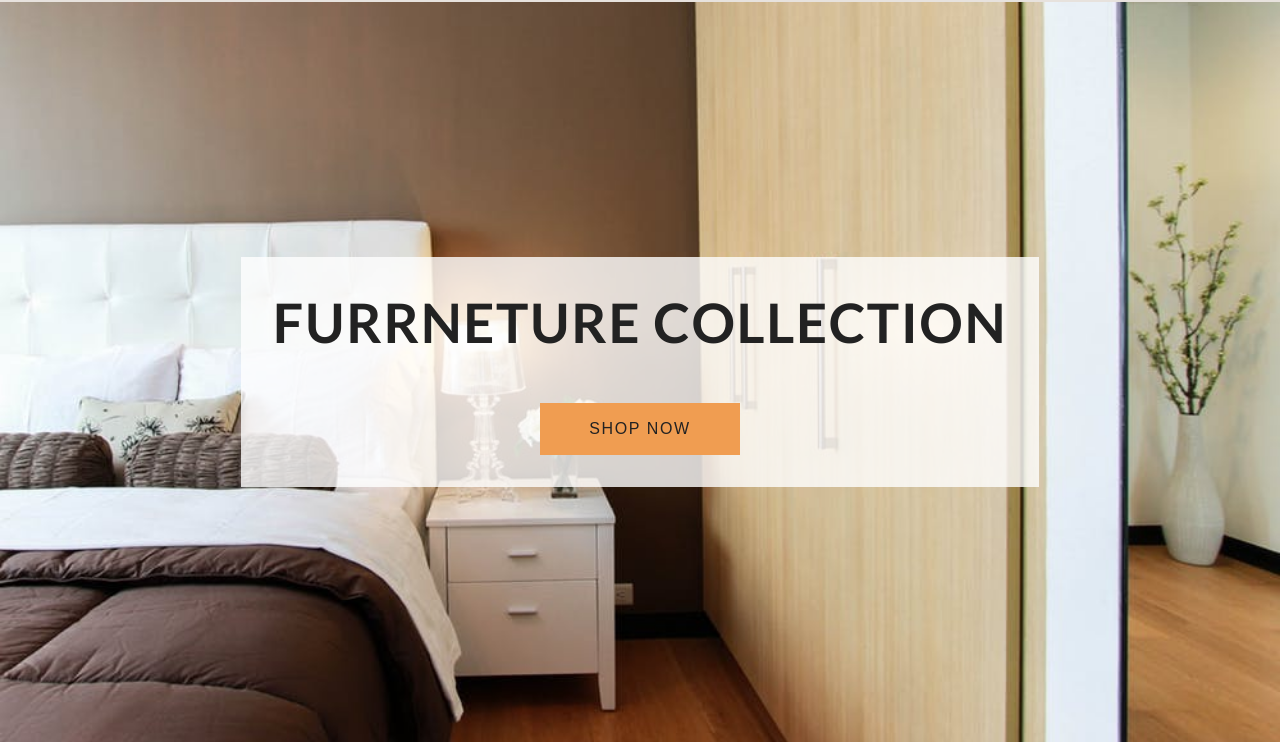
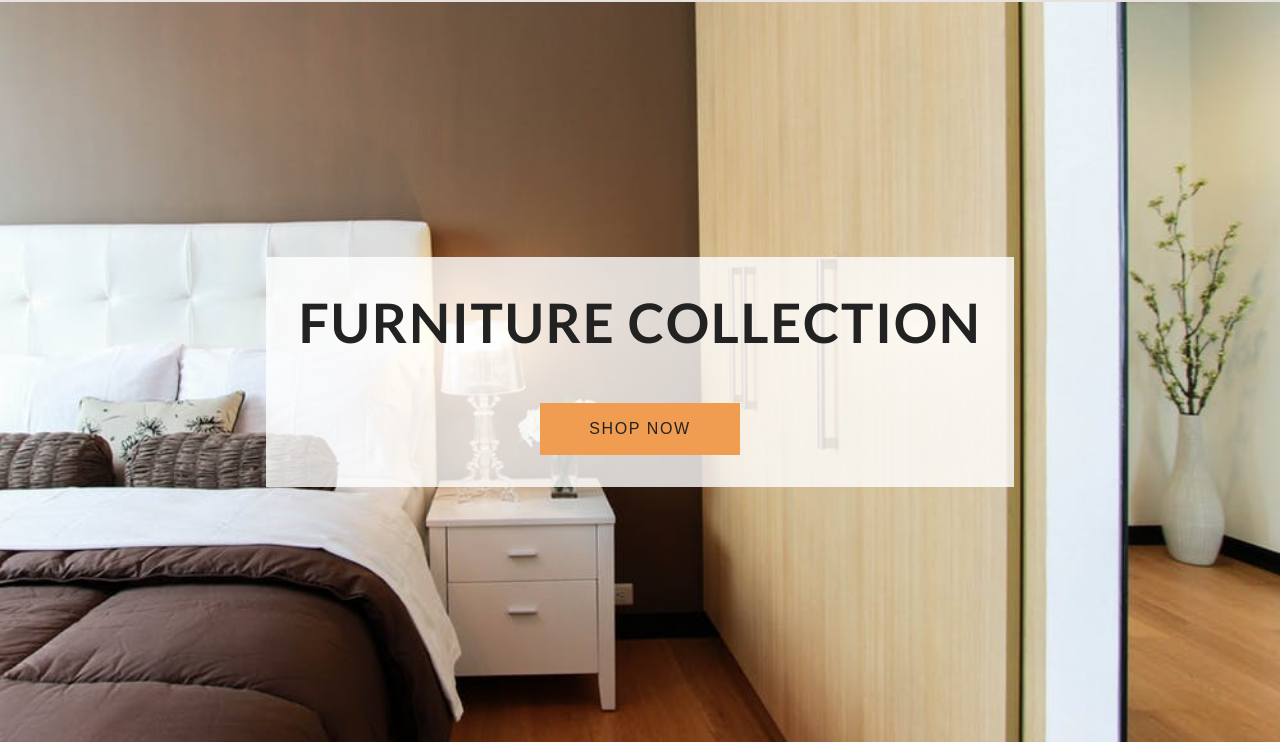
Before and after one commit to ahmedhassandev/comfy-house, a plain HTML site: page index.html in a window 1280 px wide. Shown: the part 58-802 px from the top of the page. Drawn offline with Linux system fonts and the light colour scheme.

Commit message:
first update

```diff
--- a/index.html
+++ b/index.html
@@ -34,7 +34,7 @@
 
     <header class="hero">
         <div class="banner">
-            <h1 class="banner-title">furrneture collection </h1>
+            <h1 class="banner-title">furniture collection </h1>
             <button class="banner-btn">shop now</button>
 
         </div>
```
